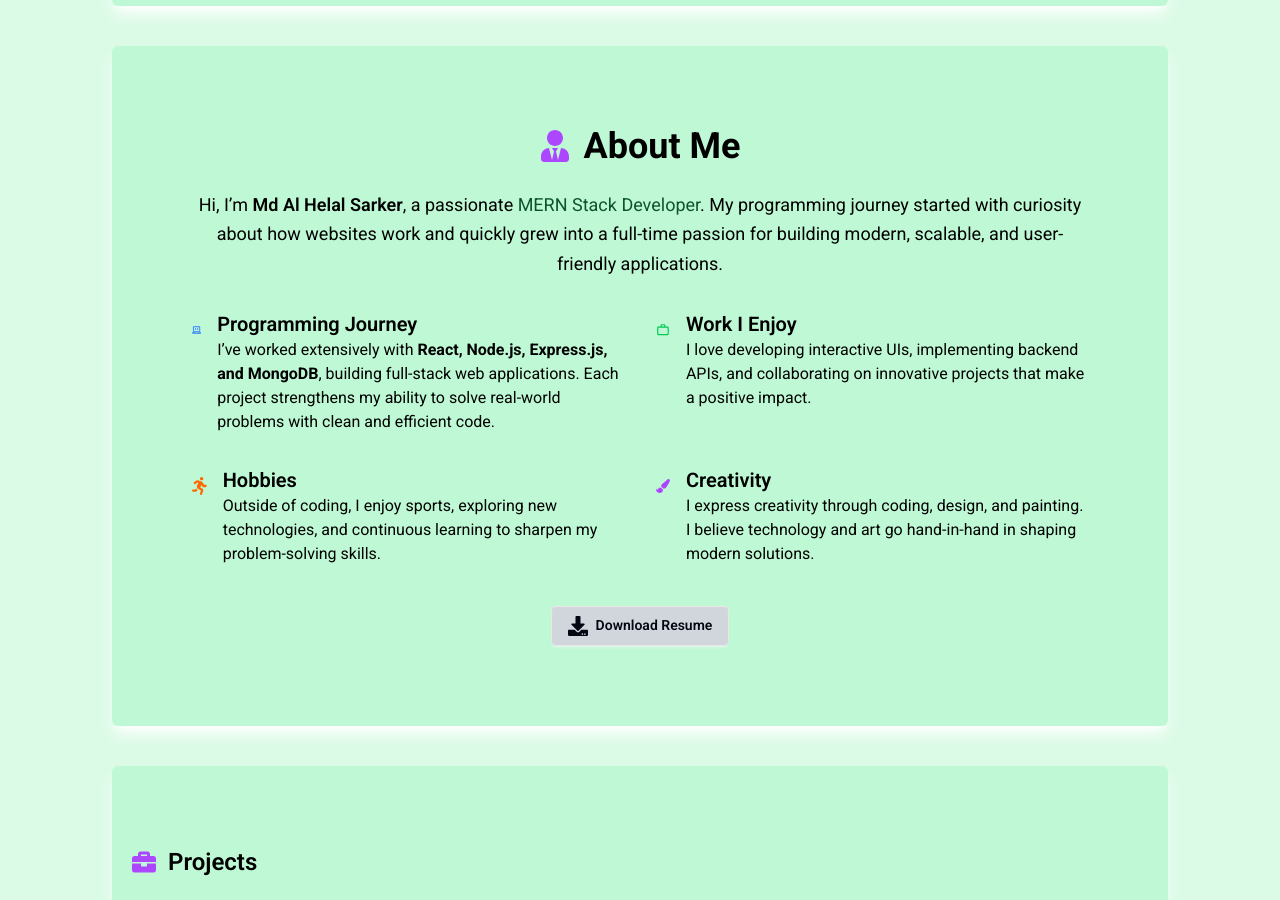
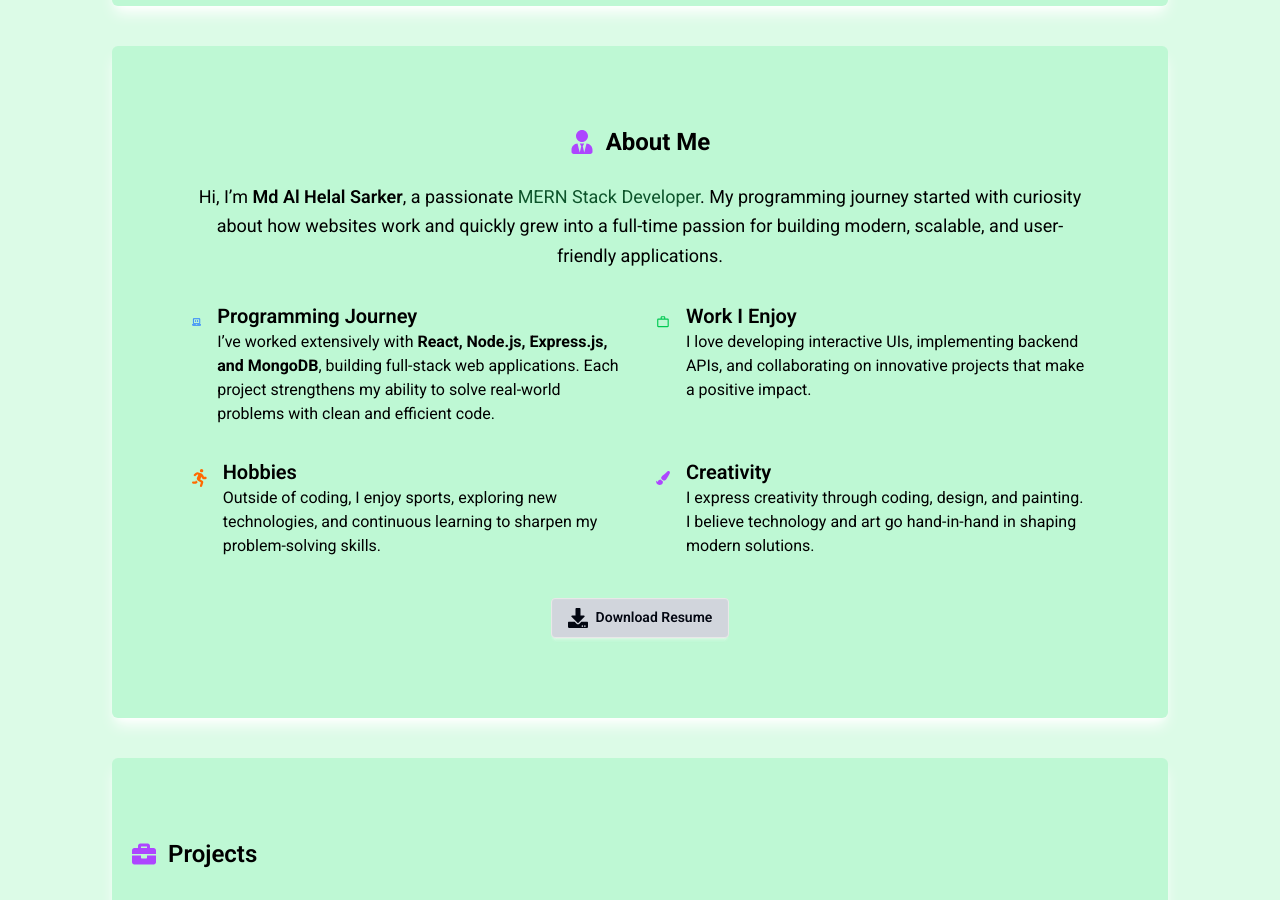
Before and after one commit to helal366/my_portfolio, a React (Vite) app: page / in a window 1280 px wide. Shown: the part 1620-2520 px from the top of the page. Built offline with nearby package versions, Linux system fonts and the light colour scheme; no server answers; grey boxes are pictures that could not be loaded.

Commit message:
Resume link updated.

```diff
--- a/src/components/homePageComponents/AboutMe.jsx
+++ b/src/components/homePageComponents/AboutMe.jsx
@@ -10,8 +10,8 @@ const AboutMe = () => {
         <div className="max-w-4xl mx-auto">
           {/* Heading */}
           <div className="flex items-center gap-3 mb-6 justify-center">
-            <FaUserTie className="w-8 h-8 text-purple-500" />
-            <h2 className="text-3xl md:text-4xl font-bold text-black">
+            <FaUserTie className="w-6 h-6 text-purple-500" />
+            <h2 className="text-3xl md:text-2xl font-bold text-black">
               About Me
             </h2>
           </div>
```
